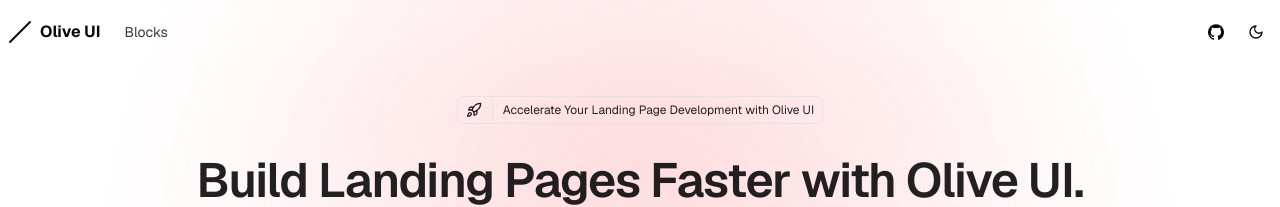
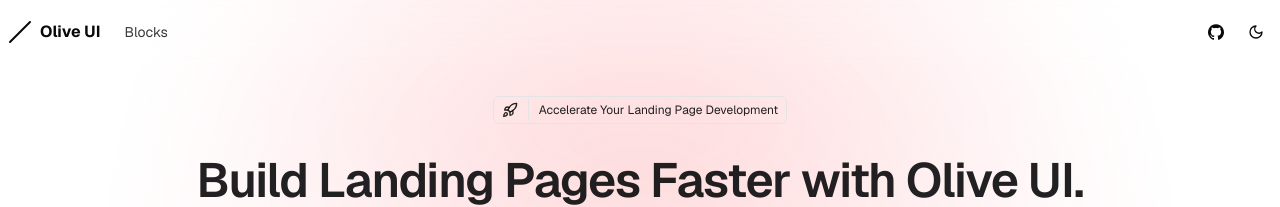
Before and after one commit to olewandowski1/olive-ui, a Next.js app: page / in a window 1280 px wide. Shown: the top 207 px of the page. Built offline with nearby package versions, Linux system fonts and the light colour scheme.

Commit message:
fix: correct the badge text

```diff
--- a/src/registry/new-york/blocks/landing/hero/centered-hero-block/page.tsx
+++ b/src/registry/new-york/blocks/landing/hero/centered-hero-block/page.tsx
@@ -21,7 +21,7 @@
 
 export function CenteredHeroBlock({
   badgeIcon: BadgeIcon = Rocket,
-  badgeText = 'Accelerate Your Landing Page Development with Olive UI',
+  badgeText = 'Accelerate Your Landing Page Development',
   headingText = 'Build Landing Pages Faster with Olive UI.',
   headingTextHighliged = 'Pre-built Components. Shadcn UI-based.',
   descriptionTextStart = 'Improve your landing page development speed',
```
